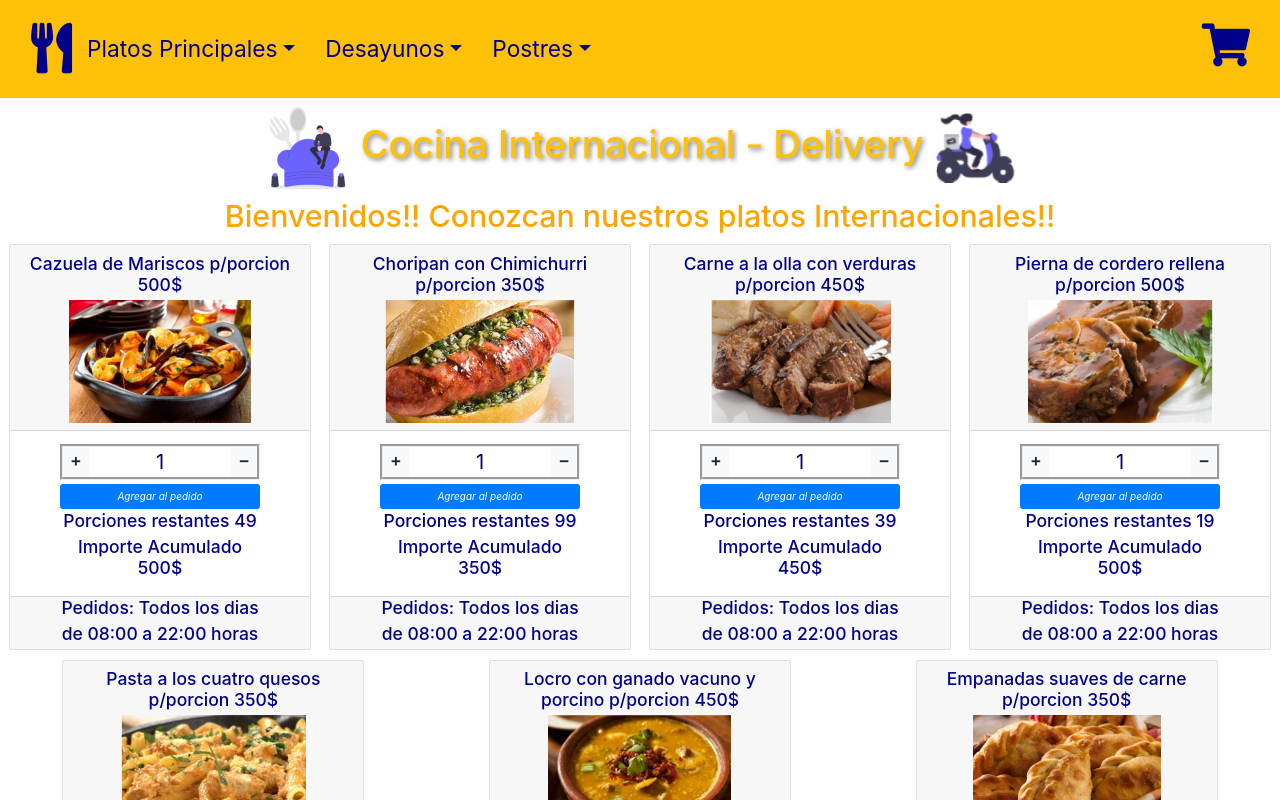
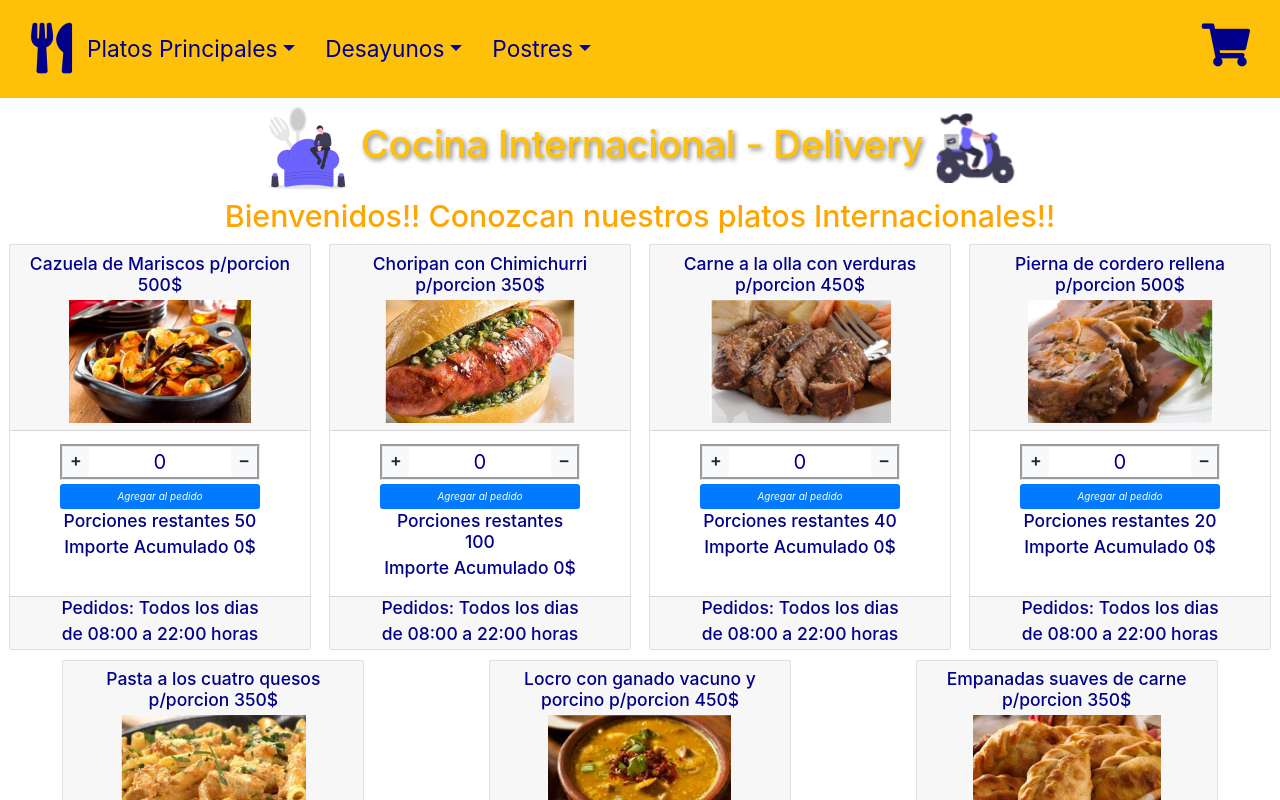
Before and after one commit to EmmaInesWahnish/ewahnish-react-coderhouse, a React (Create React App) app in the folder wahnish-ecommerce-app/: page / in a window 1280 px wide. Shown: the top 800 px of the page. Built offline with nearby package versions, Linux system fonts and the light colour scheme.

Commit message:
inicializacion counter

```diff
--- a/wahnish-ecommerce-app/src/components/Item.jsx
+++ b/wahnish-ecommerce-app/src/components/Item.jsx
@@ -1,7 +1,7 @@
 import '../App.css';
 import ItemCount from './ItemCount.jsx'
 const ItemCard = ({ item }) => {
-  let order = 1;
+  let order = 0;
   return (
     <div className="card m-2 p-0 ">
       <div className="card-header centrar">
```
